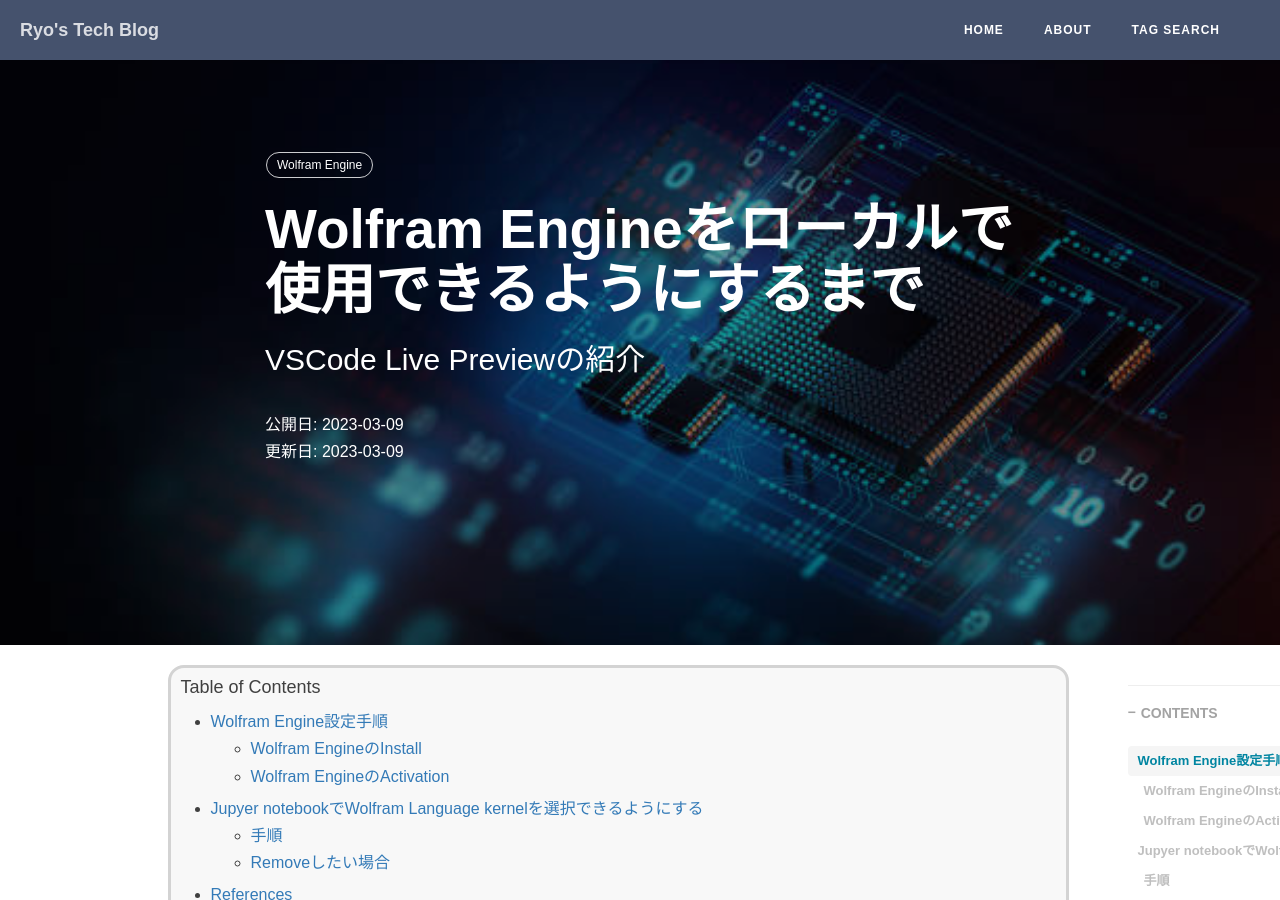
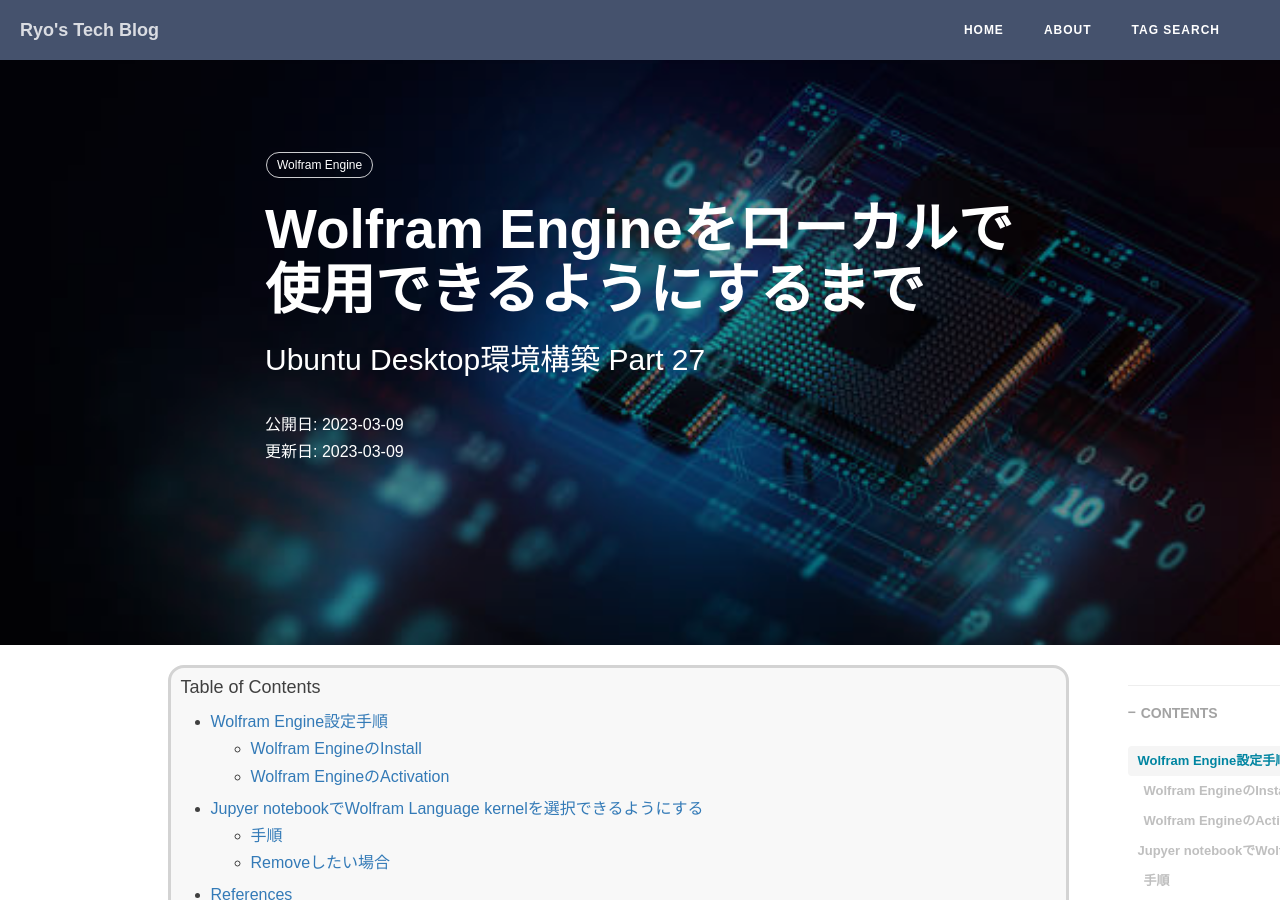
Before and after one commit to RyoNakagami/RyoNakagami.github.io, a Jekyll site: the page built from _posts/2023-03-09-wolfram-engine-setup.md, in a window 1280 px wide and 900 px high. Built offline with Jekyll 4.4.1, drawn with Linux system fonts in a browser that asks for light colours; comment, search, counter and statistics services are not loaded.

Commit message:
fix post 20230309 setup wolfram engine

```diff
--- a/_posts/2023-03-09-wolfram-engine-setup.md
+++ b/_posts/2023-03-09-wolfram-engine-setup.md
@@ -1,7 +1,7 @@
 ---
 layout: post
 title: "Wolfram Engineをローカルで使用できるようにするまで"
-subtitle: "VSCode Live Previewの紹介"
+subtitle: "Ubuntu Desktop環境構築 Part 27"
 author: "Ryo"
 header-img: "img/cpu.png"
 header-mask: 0.4
```
